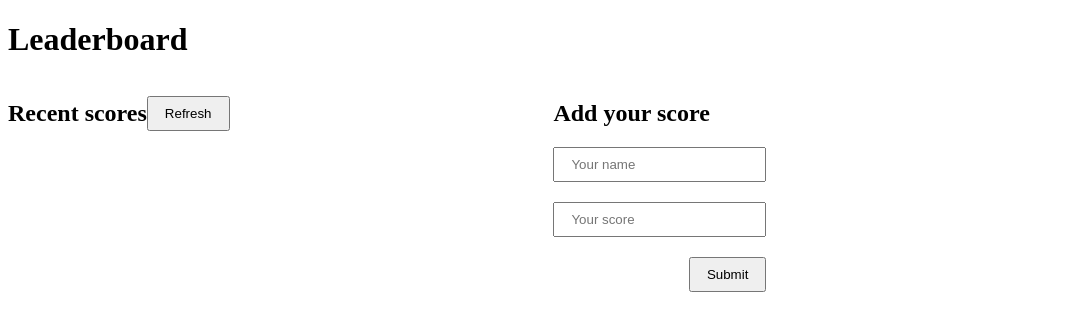
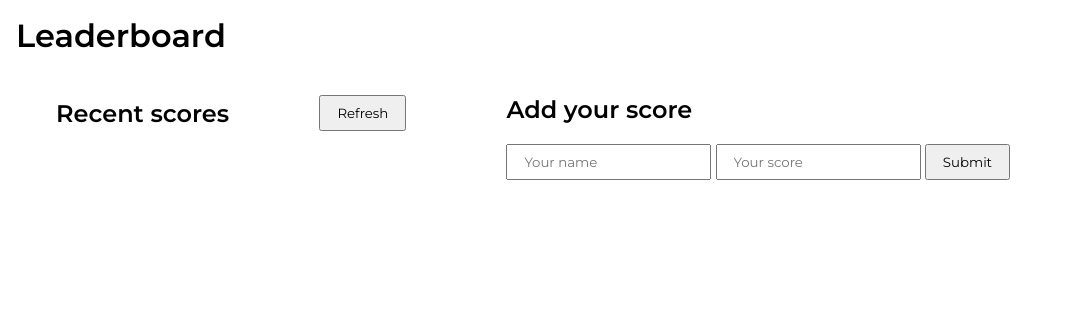
Before and after one commit to usmansbk/leaderboard, a website built with webpack: page src/index.html in a window 1280 px wide. Shown: the whole page, without its empty margins (0-1065 px from the left). Built offline with nearby package versions, Linux system fonts and the light colour scheme; no server answers.

Commit message:
Remove unused classes

```diff
--- a/src/index.html
+++ b/src/index.html
@@ -12,13 +12,13 @@
     />
   </head>
   <body>
-    <header class="app-header">
-      <h1 class="header-1">Leaderboard</h1>
+    <header>
+      <h1>Leaderboard</h1>
     </header>
     <main>
       <section class="scores-section">
-        <header class="scores-header">
-          <h2 class="header-2">Recent scores</h2>
+        <header class="scores-header mb-20">
+          <h2>Recent scores</h2>
           <button id="refresh-button" class="primary-button" type="button">
             Refresh
           </button>
@@ -26,8 +26,8 @@
         <ul class="scores-list" id="scores"></ul>
       </section>
       <section class="add-score-section">
-        <h2 class="header-2">Add your score</h2>
-        <form id="add-score" class="add-score-form">
+        <h2 class="mb-20">Add your score</h2>
+        <form id="add-score">
           <input
             class="score-input"
             placeholder="Your name"
--- a/src/style.css
+++ b/src/style.css
@@ -1,7 +1,25 @@
+* {
+  margin: 0;
+  padding: 0;
+  font-family: "Montserrat", sans-serif;
+}
+
+body {
+  padding: 16px;
+}
+
 main {
   display: flex;
-  justify-content: space-between;
-  width: 60%;
+  gap: 100px;
+  padding: 40px;
+}
+
+.mb-20 {
+  margin-bottom: 20px;
+}
+
+.scores-section {
+  width: 30%;
 }
 
 .scores-header {
```
